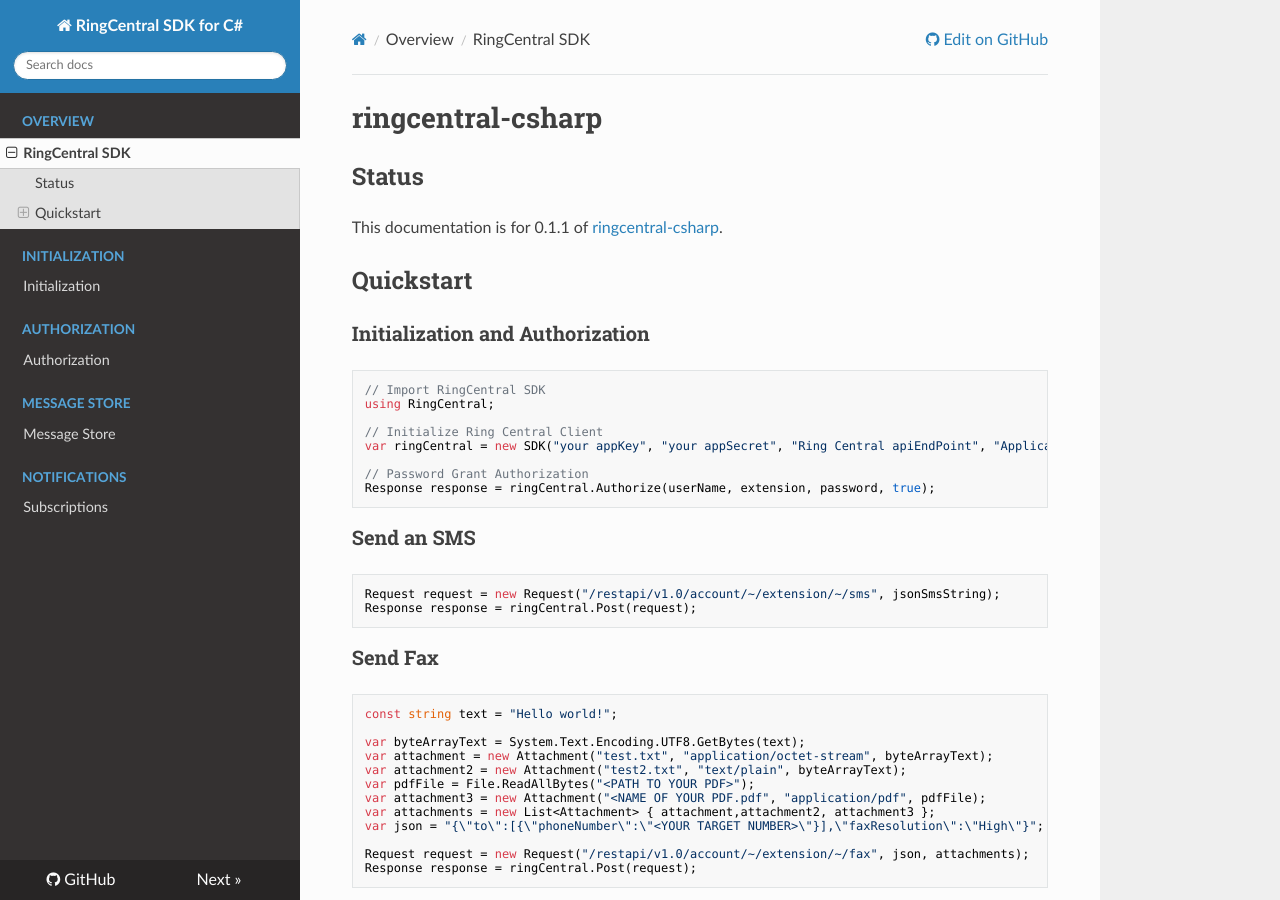
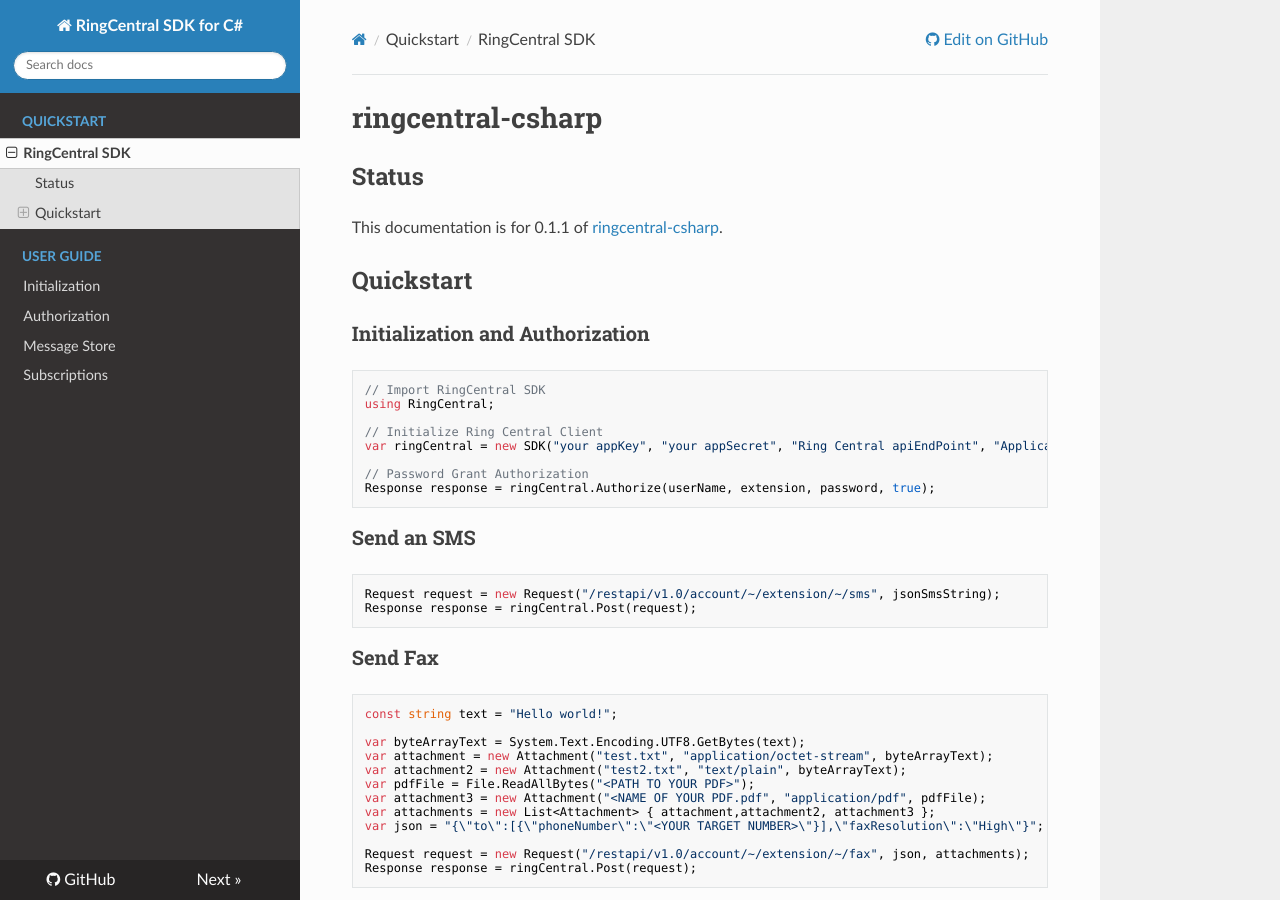
Before and after one commit to ringcentral/ringcentral-csharp, an MkDocs documentation site: the page built from docs/index.md, in a window 1280 px wide and 900 px high. Built offline with MkDocs 1.6.1, drawn with Linux system fonts in a browser that asks for light colours; nearby versions of some CDN libraries; old or Windows-style settings are respelled for this version of MkDocs.

Commit message:
update mkdocs TOC

```diff
--- a/mkdocs.yml
+++ b/mkdocs.yml
@@ -5,16 +5,16 @@ docs_dir: docs
 theme: readthedocs
 pages:
 # Introduction:
-- ['index.md', 'Overview', 'RingCentral SDK']
+- ['index.md', 'Quickstart', 'RingCentral SDK']
 
 ## Initialization
-- ['usage/initialization/Initialization.md', 'Initialization', 'Initialization']
+- ['usage/initialization/Initialization.md', 'User Guide', 'Initialization']
 
 ## Authorization:
-- ['usage/authorization/Authorization.md', 'Authorization', 'Authorization']
+- ['usage/authorization/Authorization.md', 'User Guide', 'Authorization']
 
 ## Message Store:
-- ['usage/message-store/Message-Store.md', 'Message Store', 'Message Store']
+- ['usage/message-store/Message-Store.md', 'User Guide', 'Message Store']
 
 ## Notifications:
-- ['usage/notifications/Subscriptions.md', 'Notifications', 'Subscriptions']
+- ['usage/notifications/Subscriptions.md', 'User Guide', 'Subscriptions']
```
